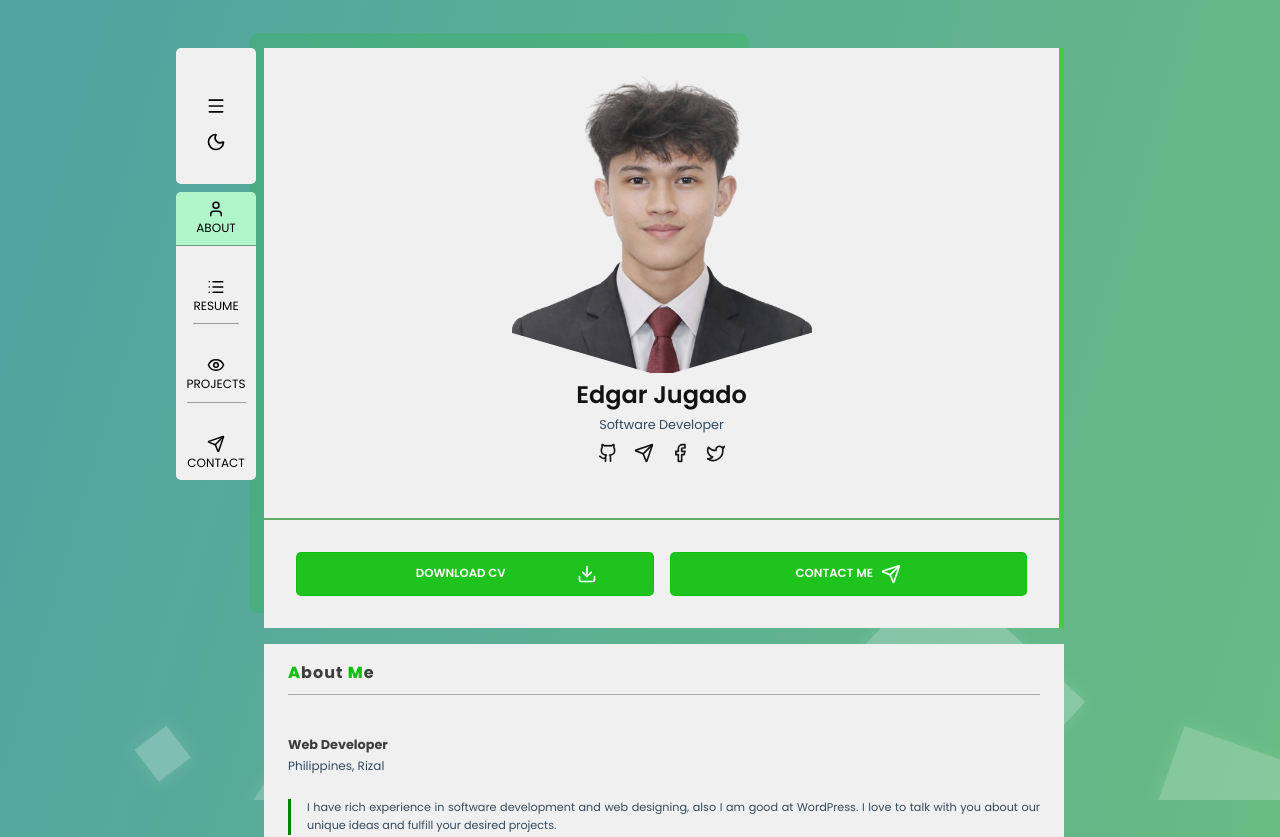
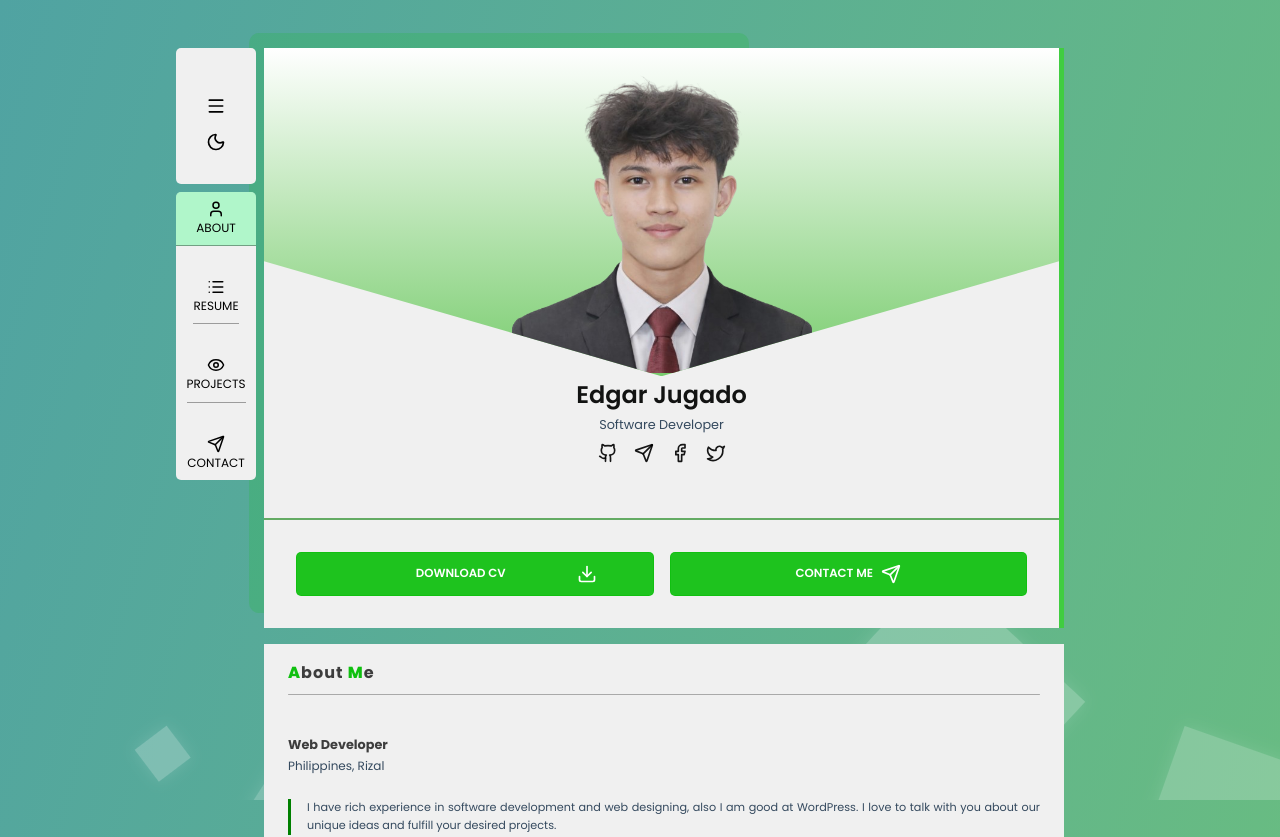
Before and after one commit to ejfron/ejfrondev, a Vue app: page / in a window 1280 px wide. Shown: the top 837 px of the page. Built offline with nearby package versions, Linux system fonts and the light colour scheme; no server answers.

Commit message:
Add profile gradient to light and dark mode styles

```diff
--- a/src/App.vue
+++ b/src/App.vue
@@ -219,6 +219,7 @@ border: 1px solid rgba(255, 255, 255, 0.3);
   --hover-prof: #0000005a;
   --line-span: #0000004c;
   --bubbles: rgba(255, 255, 255, 0.374);
+         --profile: linear-gradient(to bottom,#ffffff 0%,#78cc6d 100%);
 }
 
 /* 2. Define Dark Mode Overrides */
@@ -236,6 +237,7 @@ border: 1px solid rgba(255, 255, 255, 0.3);
    --border-color: #f4f4f4e8;
     --line-span: #10c010;
       --bubbles: #51fc9025;
+         --profile: linear-gradient(to bottom,#ffffff 0%,#78cc6d 100%);
 }
 
 
```
